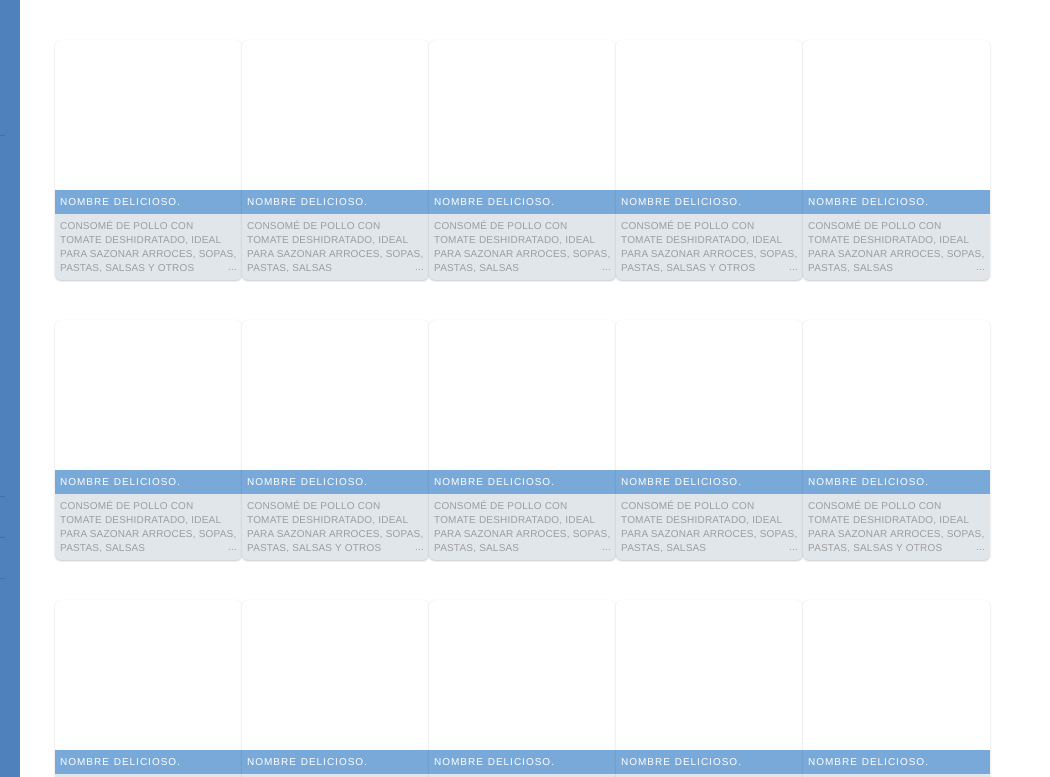
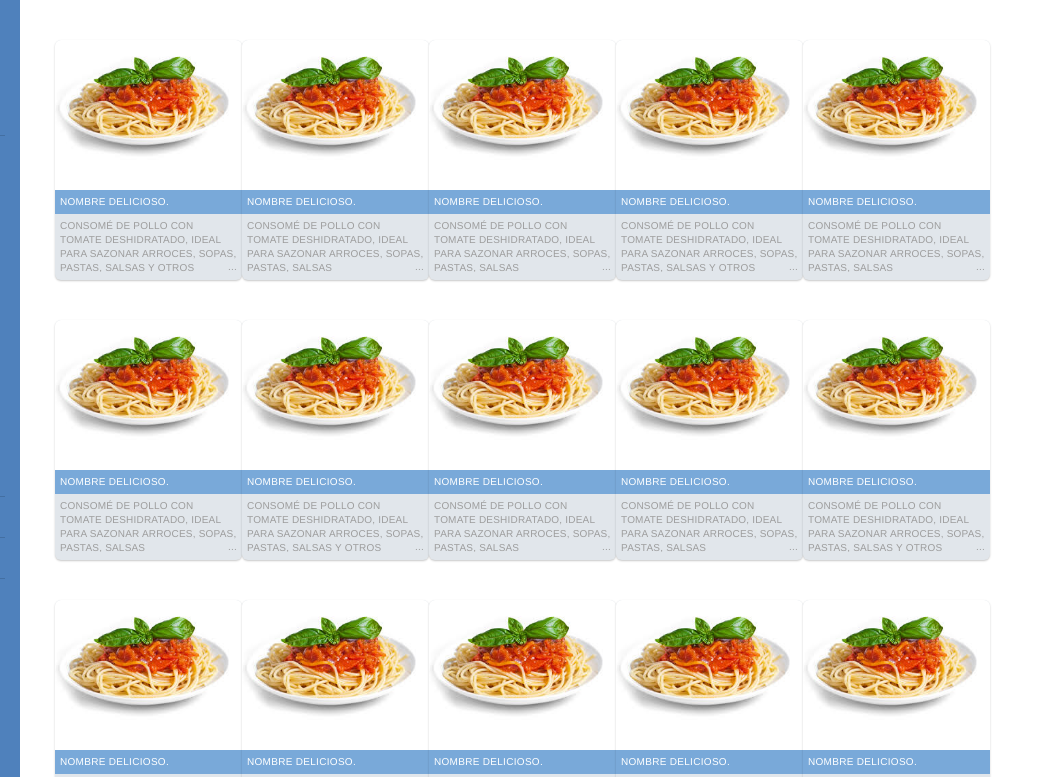
Before and after one commit to jarreolamtz/aarmes, a plain HTML site: page index.html in a window 1280 px wide. Shown: the top 777 px of the page, 230-1280 px from the left. Drawn offline with Linux system fonts and the light colour scheme.

Commit message:
add images and change font quality

```diff
--- a/css/simple-sidebar.css
+++ b/css/simple-sidebar.css
@@ -75,7 +75,7 @@
     text-decoration: none;
     color: #fff;
 	font-size: 11px;
-	font-weight: 300;
+	font-weight: 400;
 	text-transform: uppercase;
 	letter-spacing: 1px;
 }
@@ -156,7 +156,10 @@
 
 
 .card-tape {
-  background: #fff;
+  background-image: url('../img/images.jpeg');
+  background-size: contain;
+  background-color: white;
+  background-repeat: no-repeat;
   width: 100%;
   height: 150px;
   border-radius: 6px 6px 0 0;
@@ -225,7 +228,7 @@
   padding: 5px;
   color: white;
   text-transform: uppercase;
-  letter-spacing: 1px;
+  letter-spacing: .3px;
 }
 
 .section-1 {
@@ -236,7 +239,7 @@
   font-size: 14px;
   color: #959595;
   text-transform: uppercase;
-  font-weight: 400;
+  font-weight: 500;
   margin-left: 13px;
 }
 
@@ -249,3 +252,9 @@
   height: 300px;
   width: 100%;
 }
+
+html {
+text-rendering: optimizeLegibility !important;
+
+-webkit-font-smoothing: antialiased !important;
+}
```
Also changed, not shown: img/images.jpeg (added), 2 other files.
